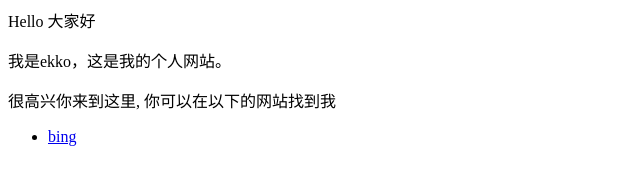
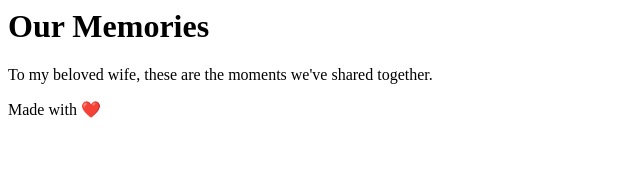
Before and after one commit to ekko-dongningyuan/ekko-dongningyuan.github.io, a plain HTML site: page index.html in a window 1280 px wide. Shown: the whole page, without its empty margins (0-640 px from the left). Drawn offline with nearby package versions, Linux system fonts and the light colour scheme.

Commit message:
Update index.html

```diff
--- a/index.html
+++ b/index.html
@@ -1,7 +1,24 @@
-<p>Hello 大家好</p>
-<p>我是ekko，这是我的个人网站。 </p>
-<p>很高兴你来到这里, 你可以在以下的网站找到我</p>
+<!DOCTYPE html.pix
 
-<ul>
-  <li> <a href="https://www.bing.com">bing</a> </li>
-</ul>
+<html lang="en">
+<head>
+    <meta charset="UTF-8">
+    <meta name="viewport" content="width=device-width, initial-scale=1.0">
+    <title>Our Memories</title>
+    <link rel="stylesheet" href="styles.css">
+    <link href="https://fonts.googleapis.com/css2?family=Great+Vibes&display=swap" rel="stylesheet">
+    <link rel="stylesheet" href="https://cdnjs.cloudflare.com/ajax/libs/lightbox2/2.11.3/css/lightbox.min.css">
+</head>
+<body>
+    <header>
+        <h1>Our Memories</h1>
+        <p>To my beloved wife, these are the moments we've shared together.</p>
+    </header>
+    <div class="gallery"></div>
+    <footer>
+        <p>Made with ❤️</p>
+    </footer>
+    <script src="https://cdnjs.cloudflare.com/ajax/libs/lightbox2/2.11.3/js/lightbox.min.js"></script>
+    <script src="script.js"></script>
+</body>
+</html>
```
